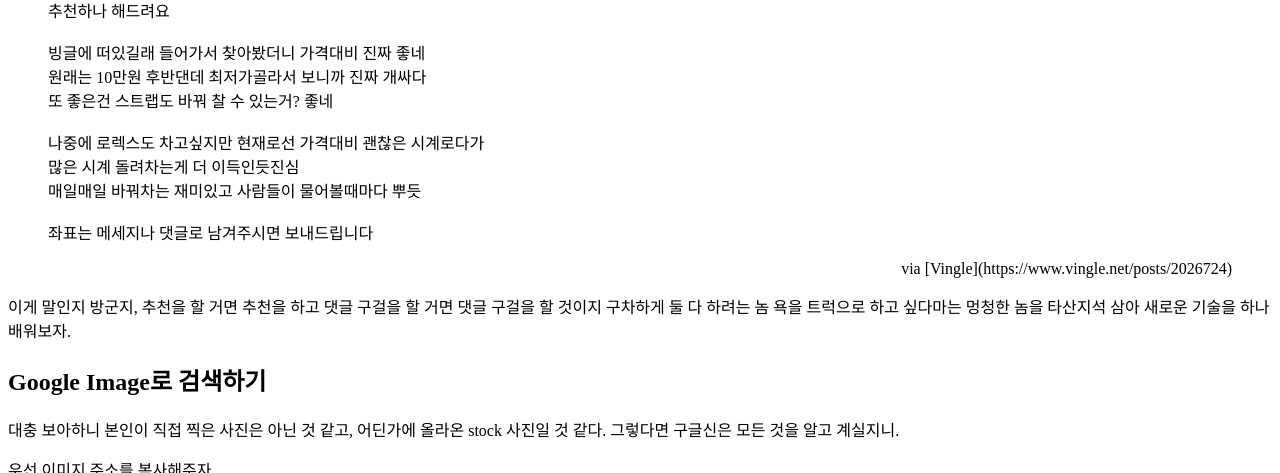
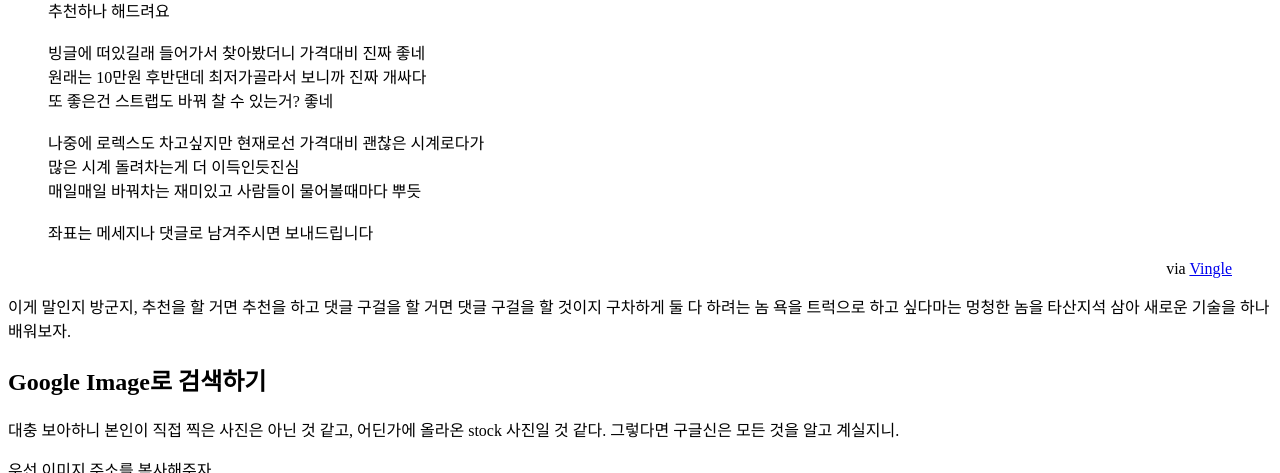
Before and after one commit to Canorus/canorus.github.io, a Jekyll site: the page built from _posts/2017-03-20-구글-이미지-검색.md, in a window 1280 px wide and 900 px high, scrolled down 401 px, cut to the strip 0-473 px from the top of the window. Built offline with Jekyll 4.4.1, drawn with Linux system fonts in a browser that asks for light colours; comment, search, counter and statistics services are not loaded; some of the changed lines change nothing that is shown.

```diff
--- a/_posts/2017-03-20-구글-이미지-검색.md
+++ b/_posts/2017-03-20-구글-이미지-검색.md
@@ -19,7 +19,7 @@
 > 매일매일 바꿔차는 재미있고 사람들이 물어볼때마다 뿌듯<br>
 > <br>
 > 좌표는 메세지나 댓글로 남겨주시면 보내드립니다<br>
-> <p style="text-align: right">via [Vingle](https://www.vingle.net/posts/2026724)</p>
+> <p style="text-align: right">via <a href="https://www.vingle.net/posts/2026724">Vingle</a></p>
 
 이게 말인지 방군지, 추천을 할 거면 추천을 하고 댓글 구걸을 할 거면 댓글 구걸을 할 것이지 구차하게 둘 다 하려는 놈 욕을 트럭으로 하고 싶다마는 멍청한 놈을 타산지석 삼아 새로운 기술을 하나 배워보자.
 
```
